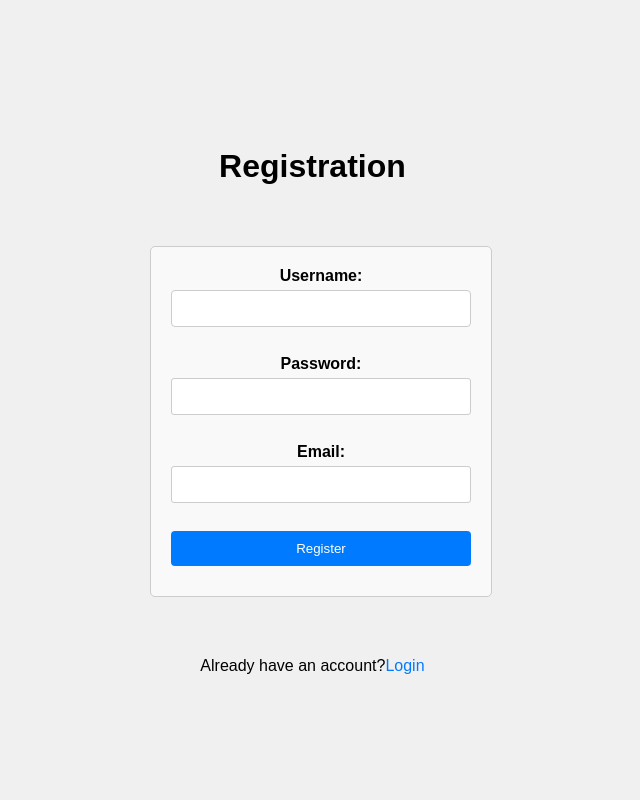
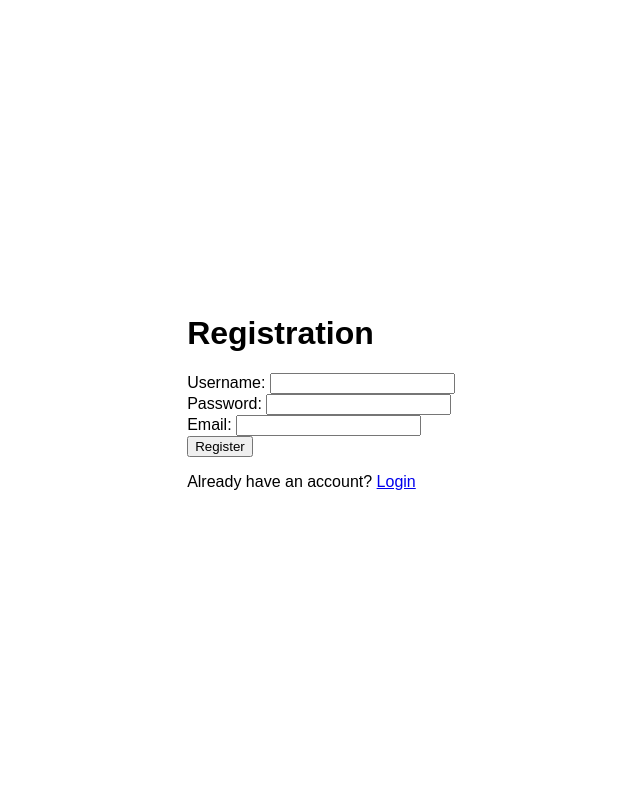
Before and after one commit to allenanto/B9IS123_2324_TMD2, a Flask app: page /register in a window 1280 px wide. Shown: the whole page, without its empty margins (319-959 px from the left). Run offline with Flask 3, Linux system fonts and the light colour scheme.

Commit message:
Removed the css

```diff
--- a/static/styles.css
+++ b/static/styles.css
@@ -7,274 +7,3 @@ body {
     height: 100vh;
     margin: 0;
   }
-
-form {
-    width: 300px;
-    border: 1px solid #ccc;
-    padding: 20px;
-    border-radius: 5px;
-    background-color: #f9f9f9;
-}
-
-form label,
-form input {
-    display: block;
-    margin-bottom: 10px;
-    text-align: center; /* Centering the text */
-}
-
-form input[type="submit"] {
-    width: 100%;
-    padding: 10px;
-    border: none;
-    background-color: #007bff;
-    color: #fff;
-    cursor: pointer;
-    border-radius: 5px;
-}
-
-form input[type="submit"]:hover {
-    background-color: #0056b3;
-}
-
-.container {
-    max-width: 400px;
-    margin: 50px auto;
-    padding: 20px;
-    position: relative;
-    background-color: #fff;
-    border-radius: 5px;
-    box-shadow: 0 0 10px rgba(0, 0, 0, 0.1);
-}
-
-.additional-content {
-    position: absolute;
-    top: 100%;
-    left: 0;
-    width: 100%;
-    padding-top: 20px; /* Add padding to separate from the form */
-}
-
-.log {
-    display: flex;
-    justify-content: center; /* Centers horizontally */
-    align-items: flex-start; /* Aligns items at the top */
-    height: 50%;
-    padding: 40px;
-    margin-right: 5%;
-
-}
-
-h1 {
-    text-align: center;
-    margin-right:30%;
-
-}
-
-.form-group {
-    margin-bottom: 20px;
-}
-
-label {
-    display: block;
-    margin-bottom: 5px;
-}
-
-input[type="text"],
-input[type="password"],
-input[type="email"] {
-    width: 100%;
-    padding: 10px;
-    border: 1px solid #ccc;
-    border-radius: 3px;
-    box-sizing: border-box;
-}
-
-input[type="submit"] {
-    width: 100%;
-    padding: 10px;
-    background-color: #007bff;
-    color: #fff;
-    border: none;
-    border-radius: 3px;
-    cursor: pointer;
-    transition: background-color 0.3s;
-}
-
-input[type="submit"]:hover {
-    background-color: #0056b3;
-}
-
-.error {
-    color: #dc3545;
-    font-size: 14px;
-}
-
-.success {
-    color: #28a745;
-    font-size: 14px;
-}
-
-p {
-
-    display: flex;
-    justify-content: center; /* Centers horizontally */
-    align-items: flex-start; /* Aligns items at the top */
-    height: 0px;
-    padding: 40px;
-    margin-right: 5%;
-}
-
-/* Reset default browser styles */
-body {
-    font-family: Arial, sans-serif;
-    margin: 0;
-    padding: 0;
-}
-
-header {
-    background-color: #333; /* Navbar background color */
-    color: #fff; /* Navbar text color */
-    padding: 10px; /* Navbar padding */
-}
-
-nav ul {
-    list-style-type: none;
-    margin: 0;
-    padding: 0;
-}
-
-nav ul li {
-    display: inline; /* Display navbar items inline */
-    margin-right: 20px; /* Add space between navbar items */
-}
-
-/* Style the content */
-.content {
-    padding: 20px;
-    margin-top: 20px; /* Adjust based on navbar height */
-}
-
-h1.log {
-    text-align: center;
-}
-
-ul {
-    margin: 0;
-    padding: 0;
-    list-style-type: none;
-}
-
-ul li {
-    background-color: #f0f0f0; /* Tile background color */
-    padding: 20px; /* Padding inside each tile */
-    border-radius: 5px; /* Rounded corners */
-    box-shadow: 0 4px 8px rgba(0, 0, 0, 0.1); /* Add shadow */
-    margin-bottom: 20px; /* Add space between tiles */
-}
-
-button {
-    background-color: #007bff; /* Button background color */
-    color: #fff; /* Button text color */
-    border: none;
-    padding: 10px 20px; /* Button padding */
-    border-radius: 5px; /* Rounded corners */
-    cursor: pointer;
-}
-
-button:hover {
-    background-color: #0056b3; /* Button hover background color */
-}
-
-/* dashboard_admin.css */
-
-/* Body styles */
-body {
-    font-family: Arial, sans-serif;
-    margin: 0;
-    padding: 0;
-    background-color: #f0f0f0;
-}
-
-/* Container styles */
-.container {
-    max-width: 800px;
-    margin: 20px auto;
-    padding: 20px;
-    background-color: #fff;
-    border-radius: 8px;
-    box-shadow: 0 0 10px rgba(0, 0, 0, 0.1);
-}
-
-/* Heading styles */
-h2 {
-    margin-top: 0;
-    color: #333;
-}
-
-/* Table styles */
-table {
-    width: 100%;
-    border-collapse: collapse;
-    margin-bottom: 20px;
-}
-
-table th, table td {
-    padding: 10px;
-    text-align: left;
-}
-
-table th {
-    background-color: #f2f2f2;
-    border-bottom: 1px solid #ddd;
-}
-
-/* Link styles */
-a {
-    color: #007bff;
-    text-decoration: none;
-}
-
-a:hover {
-    text-decoration: underline;
-}
-
-/* Success message styles */
-.flash-success {
-    color: #28a745;
-}
-
-/* Form styles */
-form {
-    margin-bottom: 20px;
-}
-
-form label {
-    display: block;
-    margin-bottom: 5px;
-    font-weight: bold;
-}
-
-form input[type="text"],
-form input[type="number"],
-form textarea,
-form select {
-    width: 100%;
-    padding: 10px;
-    margin-bottom: 10px;
-    border: 1px solid #ccc;
-    border-radius: 4px;
-}
-
-form input[type="submit"] {
-    background-color: #007bff;
-    color: #fff;
-    border: none;
-    border-radius: 4px;
-    padding: 10px 20px;
-    cursor: pointer;
-}
-
-form input[type="submit"]:hover {
-    background-color: #0056b3;
-}
```
